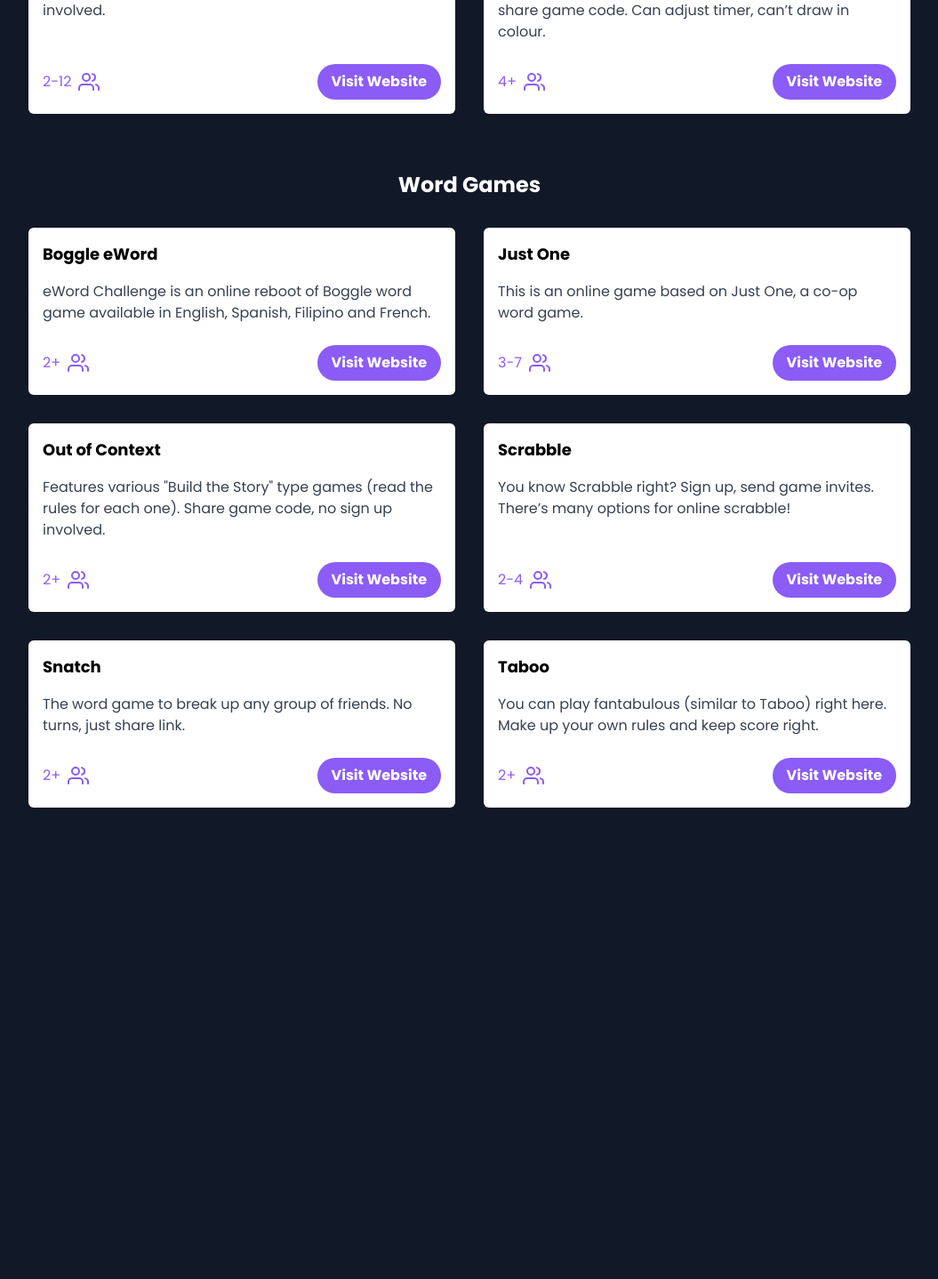
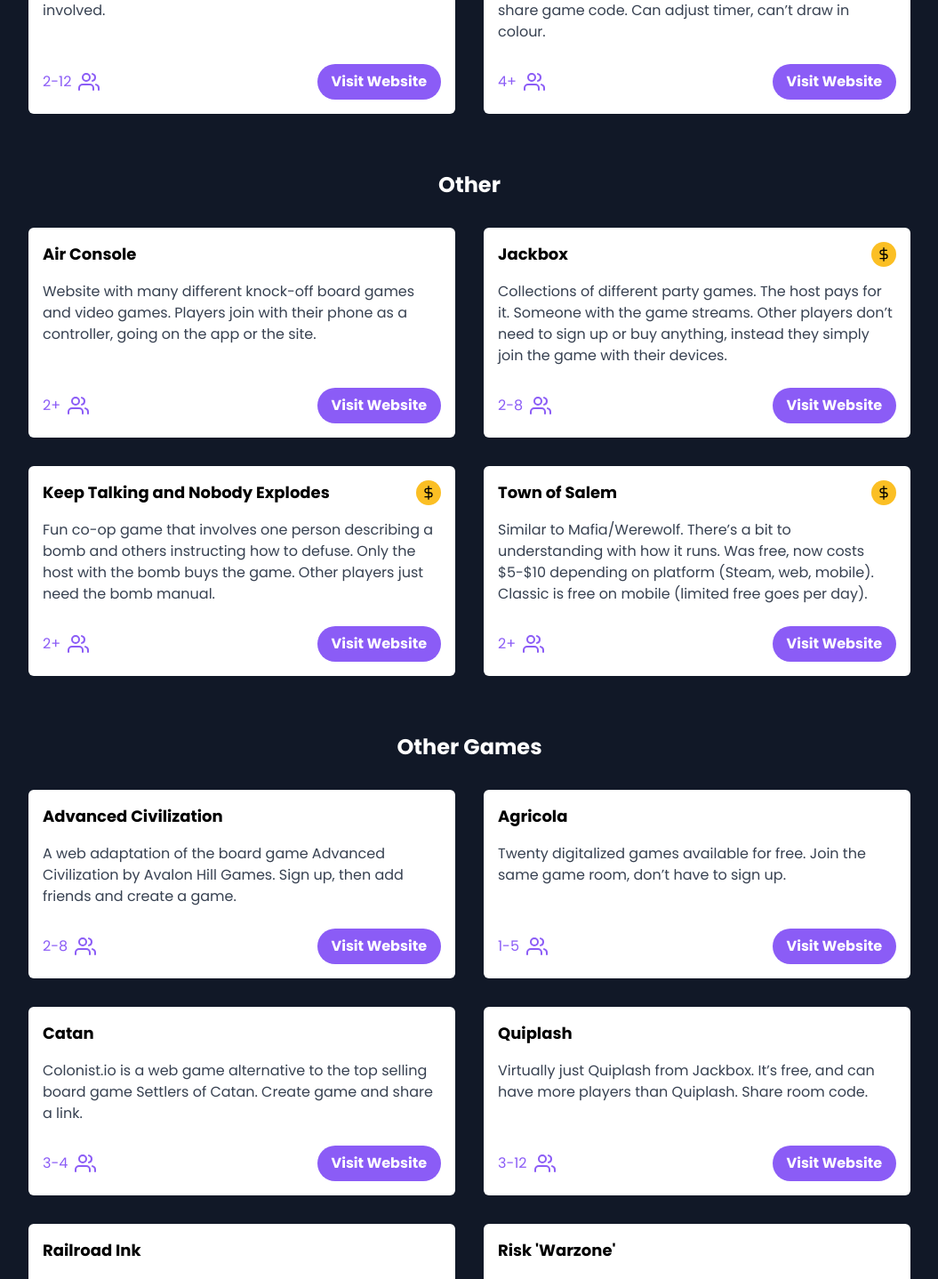
Before and after one commit to fu4303/twan-party, a React (Create React App) app: page / in a window 1280 px wide. Shown: the part 1339-2777 px from the top of the page at 89% size, without its empty margins (112-1167 px from the left). Before the commit the page ends 2311 px from the top, so only its background shows below. Built offline with nearby package versions, Linux system fonts and the light colour scheme.

Commit message:
add more games

```diff
--- a/src/links.js
+++ b/src/links.js
@@ -112,6 +112,86 @@
       },
     ],
   },
+  {
+    name: "Other Games",
+    items: [
+      {
+        title: "Advanced Civilization",
+        description: "A web adaptation of the board game Advanced Civilization by Avalon Hill Games. Sign up, then add friends and create a game.",
+        link: "http://civ.rol-play.com/",
+        players: "2-8",
+        paid: false,
+      },
+      {
+        title: "Quiplash",
+        description: "Virtually just Quiplash from Jackbox. It’s free, and can have more players than Quiplash. Share room code.",
+        link: "https://qwiqwit.com/",
+        players: "3-12",
+        paid: false,
+      },
+      {
+        title: "Agricola",
+        description: "Twenty digitalized games available for free. Join the same game room, don’t have to sign up.",
+        link: "http://play-agricola.com/",
+        players: "1-5",
+        paid: false,
+      },
+      {
+        title: "Railroad Ink",
+        description: "A roll and write game where you draw routes on your board trying to connect the exits at its edges. The more you connect, the more points you make!",
+        link: "https://ondras.github.io/rri/",
+        players: "1+",
+        paid: false,
+      },
+      {
+        title: "Risk 'Warzone'",
+        description: "If you like Hasbro's RISK® game, you'll love Warzone! Play alone or with friends. Need to sign up. Can customize maps and rules.",
+        link: "https://www.warzone.com/",
+        players: "2+",
+        paid: false,
+      },
+      {
+        title: "Catan",
+        description: "Colonist.io is a web game alternative to the top selling board game Settlers of Catan. Create game and share a link.",
+        link: "https://colonist.io/",
+        players: "3-4",
+        paid: false,
+      },
+    ],
+  },
+  {
+    name: "Other",
+    items: [
+      {
+        title: "Jackbox",
+        description: "Collections of different party games. The host pays for it. Someone with the game streams. Other players don’t need to sign up or buy anything, instead they simply join the game with their devices.",
+        link: "https://jackbox.tv/",
+        players: "2-8",
+        paid: true,
+      },
+      {
+        title: "Keep Talking and Nobody Explodes",
+        description: "Fun co-op game that involves one person describing a bomb and others instructing how to defuse. Only the host with the bomb buys the game. Other players just need the bomb manual.",
+        link: "https://keeptalkinggame.com/",
+        players: "2+",
+        paid: true,
+      },
+      {
+        title: "Town of Salem",
+        description: "Similar to Mafia/Werewolf. There’s a bit to understanding with how it runs. Was free, now costs $5-$10 depending on platform (Steam, web, mobile). Classic is free on mobile (limited free goes per day).",
+        link: "https://www.blankmediagames.com/",
+        players: "2+",
+        paid: true,
+      },
+      {
+        title: "Air Console",
+        description: "Website with many different knock-off board games and video games. Players join with their phone as a controller, going on the app or the site.",
+        link: "https://www.airconsole.com/",
+        players: "2+",
+        paid: false,
+      },
+    ],
+  },
 ];
 
 export default Links;
```
Also changed, not shown: 1 other file (tests, documents, lock files or other folders).
